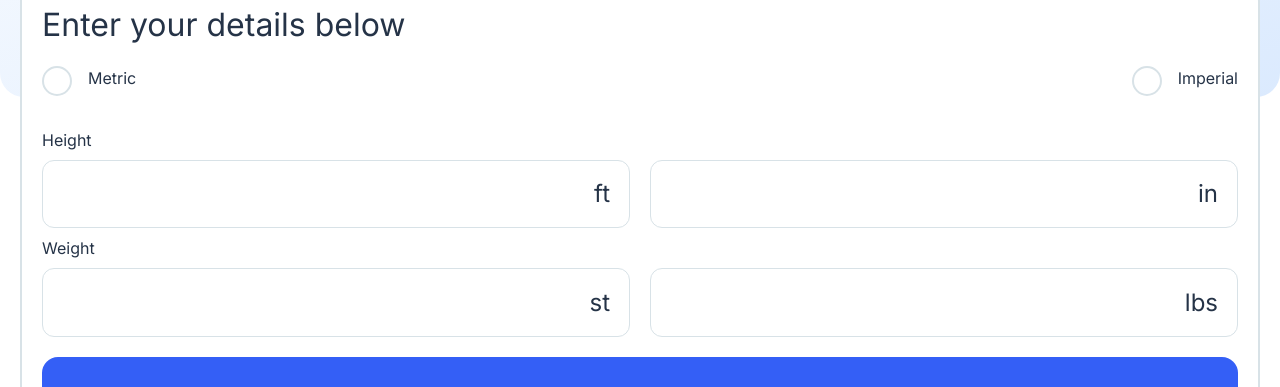
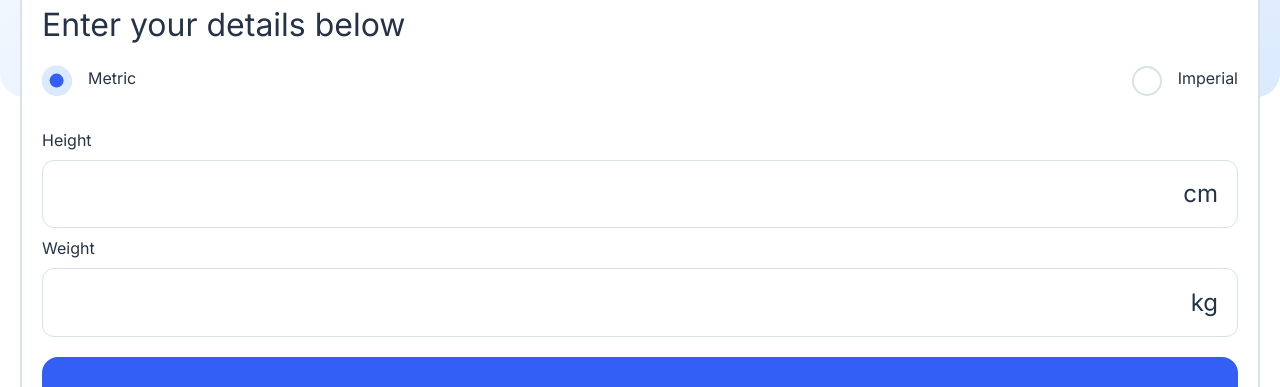
Before and after one commit to Csabooo/frontendmentor-18-bmi-calculator, a React (Vite) app: page / in a window 1280 px wide. Shown: the part 340-727 px from the top of the page. Built offline with nearby package versions, Linux system fonts and the light colour scheme.

Commit message:
radio button active status fixed

```diff
--- a/src/components/Calculator/Calculator.jsx
+++ b/src/components/Calculator/Calculator.jsx
@@ -6,7 +6,7 @@ import ResultsInfo from './ResultsInfo/ResultsInfo'
 
 function Calculator() {
 
-    const [defaultState, setState] = useState(false);
+    const [defaultState, setState] = useState(true);
 
     const radioButtonHandler = () => {
         setState(prevState => !prevState)
@@ -21,15 +21,15 @@ function Calculator() {
 
                 <div className={classes.radioButton}>
                     <div className={classes.row}>
-                        <label htmlFor="radio1">
-                            <input onClick={radioButtonHandler} type="radio" name="radio" id="radio1" />
+                        <label htmlFor="metric">
+                            <input onClick={radioButtonHandler} type="radio" name="radio" id="metric" checked={defaultState} />
                             <span className='ball'></span>
                         </label>
-                        <span>Metric</span>
+                        <span >Metric</span>
                     </div>
                     <div className={classes.row}>
-                        <label htmlFor="radio2">
-                            <input onClick={radioButtonHandler} type="radio" name="radio" id="radio2" />
+                        <label htmlFor="imperial">
+                            <input onClick={radioButtonHandler} type="radio" name="radio" id="imperial" checked={!defaultState} />
                             <span className='ball'></span>
                         </label>
                         <span>Imperial</span>
```
